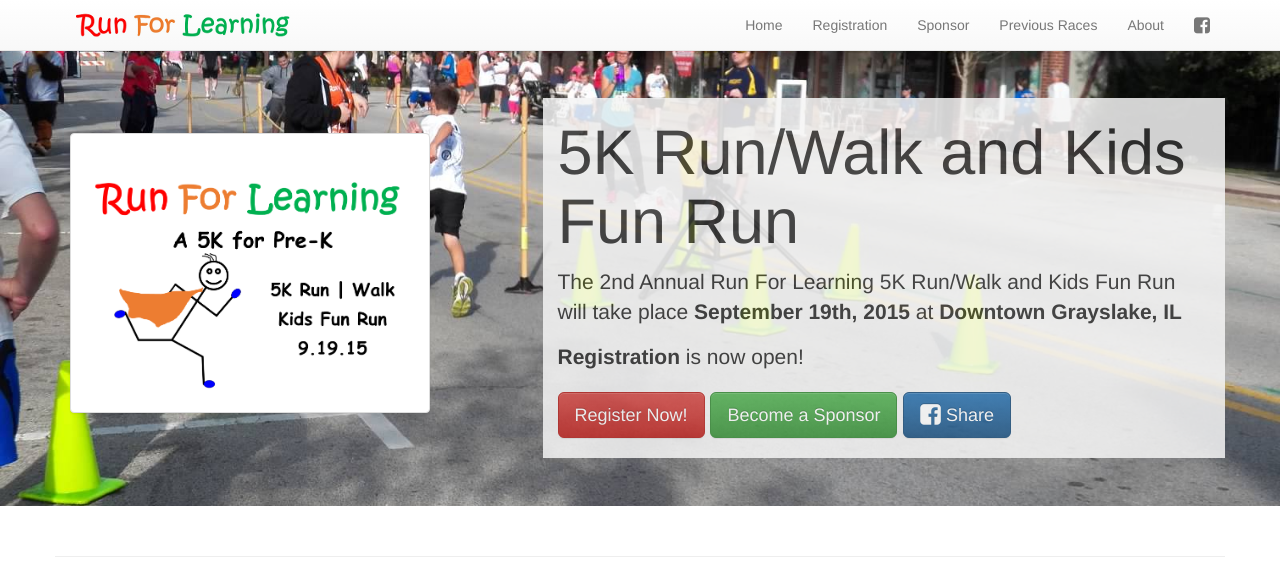
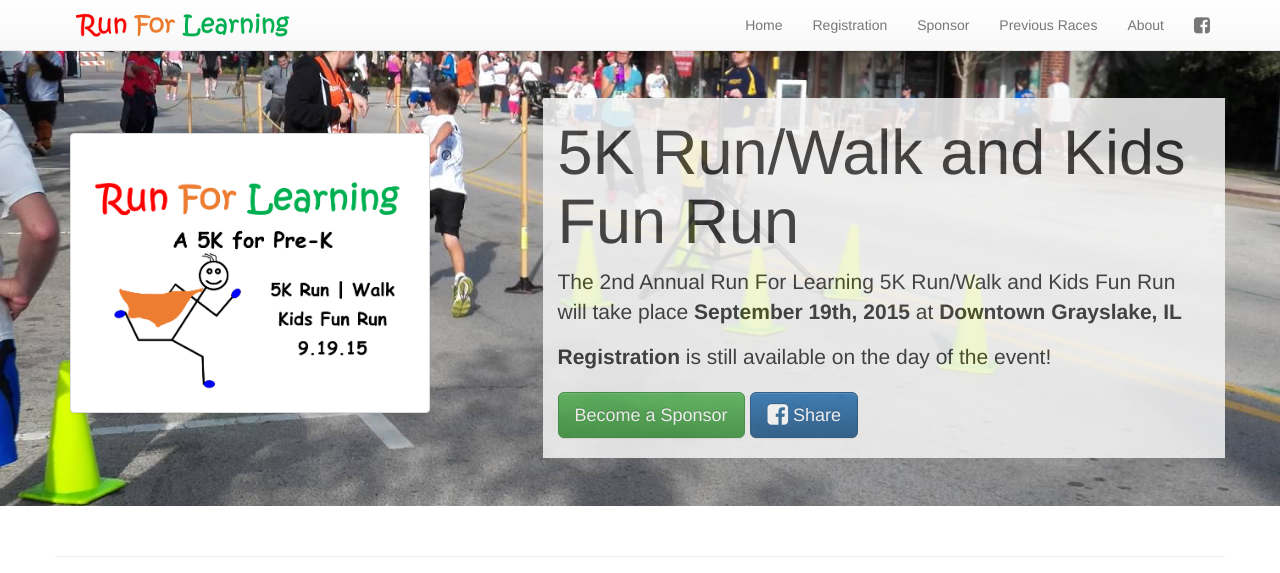
Before and after one commit to runforlearning/runforlearning.github.io, a Jekyll site: the page built from index.html, in a window 1280 px wide and 900 px high, cut to the strip 0-573 px from the top of the window. Built offline with Jekyll 4.4.1, drawn with Linux system fonts in a browser that asks for light colours; nearby versions of some CDN libraries.

Commit message:
Disables online registration

```diff
--- a/_config.yml
+++ b/_config.yml
@@ -18,7 +18,7 @@ registration_url: 'registration.html'
 
 registration_vendor_url: "https://www.signmeup.com/109360"
 
-registration_vendor_link: '<a href="https://www.signmeup.com/109360" class="btn btn-danger btn-lg" target="_blank">Register Online Now!</a>'
+registration_vendor_link: '<a href="https://www.signmeup.com/109360" class="btn btn-danger btn-lg" disabled="disabled" target="_blank">Register Online Now!</a>'
 
 registration_link: '<a href="registration.html" class="btn btn-danger btn-lg">Register Now!</a>'
 
--- a/index.html
+++ b/index.html
@@ -20,9 +20,8 @@ sitemap:
       <div id="jumbotron-copy" class="col-md-7 col-md-offset-1">
         <h1>{{site.short_name}}</h1>
         <p>The 2nd Annual {{site.name}} will take place <strong>{{site.event_date}}</strong> at <strong>{{site.event_location}}</strong></p>
-        <p><strong>Registration</strong> is now open!</p>
+        <p><strong>Registration</strong> is still available on the day of the event!</p>
         <p>
-          {{site.registration_link}}
           {{site.sponsor_link}}
           <a name="fb_share" type="button" class="btn btn-primary btn-lg" href="http://www.facebook.com/sharer.php?u={{site.url}}{{page.url}}&media={{site.url}}/assets/images/run_for_learning_logo_2015.png&description={{page.description}}" class="joinFB"><i class="fa fa-facebook-square fa-lg"></i> Share</a>
         </p>
```
